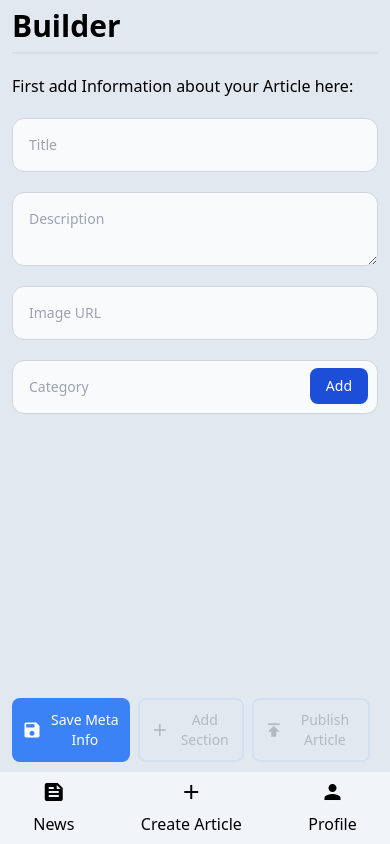
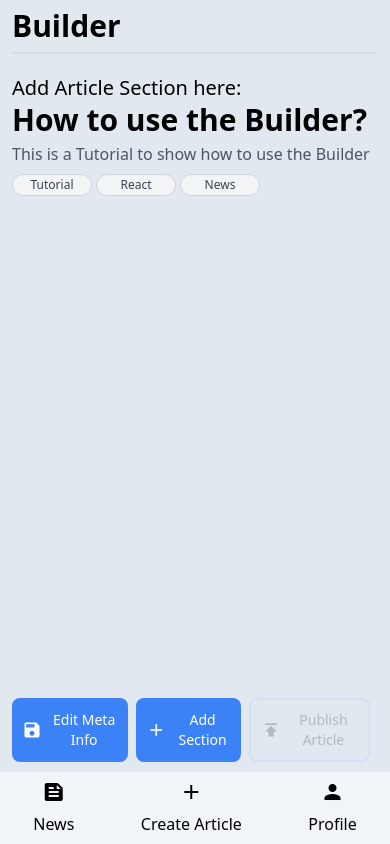
Before and after one commit to AndreiRobertoOleniuc/InformationStream, a React (Create React App) app: page /create in a window 390 px wide. Built offline with nearby package versions, Linux system fonts and the light colour scheme.

Commit message:
Update content block components

```diff
--- a/public/index.html
+++ b/public/index.html
@@ -8,6 +8,10 @@
     <meta
       name="description"
       content="Web site created using create-react-app"
+    />
+    <meta
+      name="viewport"
+      content="width=device-width, initial-scale=1, maximum-scale=1"
     />
     <link rel="apple-touch-icon" href="%PUBLIC_URL%/logo192.png" />
     <!--
--- a/src/components/Article.tsx
+++ b/src/components/Article.tsx
@@ -17,13 +17,27 @@ const ArticleComponent: React.FC<{ article: Article }> = ({ article }) => {
   };
 
   return (
-    <div className="article-container p-4">
-      <h1 className="text-3xl font-bold">{article.title}</h1>
-      {article.sections.map(section => (
-        <div key={section.id} className="section">
-          {section.contentBlocks.map(block => renderContentBlock(block))}
-        </div>
-      ))}
+    <div className="article-container overflow-hidden">
+      <h1 className="text-3xl font-bold mb-1">{article.title}</h1>
+      <img src={article.heroImage} alt="" className="w-2/6 h-auto rounded hidden lg:block" />
+      <p className="text-gray-600 mb-2">{article.description}</p>
+      <div className="flex flex-row flex-wrap mb-2">
+        {article.categories.map(category => (
+          <div key={category} className="flex justify-center items-center font-medium py-1 px-2 rounded-full text-gray-700 bg-gray-100 border border-gray-300 w-20 mr-1 mb-1">
+                <div className="text-xs font-normal leading-none max-w-full flex-initial text-center ">{category}</div>
+          </div>
+        ))}
+      </div>
+
+      <div className="overflow-y-auto overflow-x-hidden max-h-96">
+        {article.sections.map(section => (
+          <div key={section.id} className="section">
+            <h2 className="text-2xl font-bold mb-1">{section.name}</h2>
+            {section.contentBlocks.map(block => renderContentBlock(block))}
+            <button className="mt-2 bg-blue-400 text-white px-4 py-2 rounded w-full">Add Contentblock</button>
+          </div>
+        ))}
+      </div>
     </div>
   );
 };
--- a/src/models/Content/CustomHTMLBlock.ts
+++ /dev/null
@@ -1,4 +0,0 @@
-export interface CustomHTMLBlock {
-  type: "customHtml";
-  htmlContent: string;
-}
--- a/src/models/Content/ImageBlock.ts
+++ b/src/models/Content/ImageBlock.ts
@@ -2,4 +2,5 @@ export interface ImageBlock {
   type: "image";
   url: string;
   caption?: string;
+  mode: "edit" | "view";
 }
--- a/src/models/Content/QuoteBlock.ts
+++ b/src/models/Content/QuoteBlock.ts
@@ -2,4 +2,5 @@ export interface QuoteBlock {
   type: "quote";
   content: string;
   author?: string;
+  mode: "edit" | "view";
 }
--- a/src/models/Content/TextBlock.ts
+++ b/src/models/Content/TextBlock.ts
@@ -1,4 +1,5 @@
 export interface TextBlock {
   type: "text";
-  content: string; // This could be plain text or HTML formatted text
+  content: string;
+  mode: "edit" | "view";
 }
--- a/src/models/Content/VideoBlock.ts
+++ b/src/models/Content/VideoBlock.ts
@@ -1,4 +1,5 @@
 export interface VideoBlock {
   type: "video";
   url: string;
+  mode: "edit" | "view";
 }
--- a/src/pages/CreateArticle.tsx
+++ b/src/pages/CreateArticle.tsx
@@ -1,46 +1,100 @@
 import React, { useState } from 'react';
 import "../styles/Icons.scss"
 import { Section } from '../models/Section';
+import ArticleComponent from '../components/Article';
 
 export default function CreateArticle() {
-    const [categories, setCategories] = useState<string[]>([])
+    const [categories, setCategories] = useState<string[]>(["Tutorial", "React", "News"])
     const [category, setCategory] = useState<string>("")
-    const [title, setTitle] = useState<string>("")
-    const [description, setDescription] = useState<string>("")
-    const [image, setImage] = useState<string>("")
+    const [title, setTitle] = useState<string>("How to use the Builder?")
+    const [description, setDescription] = useState<string>("This is a Tutorial to show how to use the Builder")
+    const [image, setImage] = useState<string>("https://miro.medium.com/v2/resize:fit:1400/1*_6ooq0R60ba3UT5c-QVemA.png")
     const [sections, setSections] = useState<Section[]>([])
-
 
     const addCategory = ()=>{
         if(category==="") return;
         setCategories([...categories, category])
         setCategory("")
     }
-
     const canSectionsBeAdded = title!=="" && description!=="" && image!=="" && categories.length>0
     const canBePublished = canSectionsBeAdded && sections.length !== 0
+    const [isInSectionMode, setIsInSectionMode] = useState<boolean>(true);
+
+    const toggleSectionMode = ()=>{
+        if(canSectionsBeAdded){
+            setIsInSectionMode(!isInSectionMode);
+        }
+    }
+
+    const addSection = ()=>{
+        if(isInSectionMode){
+            setSections([...sections, {
+                id: sections.length,
+                name: "Basic Section",
+                contentBlocks: [
+                    {
+                        type: "text",
+                        content: "Hello World",
+                        mode: "edit"
+                    }
+                ],
+            }])
+            console.log(sections)
+        }
+    }
 
     return (
         <div className="w-full px-3 py-2 h-full bg-slate-200 flex flex-col justify-between">
             <div className="builder w-full flex-col">
                 <h1 className="text-3xl font-semibold mb-2">Builder</h1>
                 <div className="h-0.5 w-full bg-slate-300 opacity-50"></div>
+                {isInSectionMode ?
+                <div>
+                    <p className="mt-5 text-xl">Add Article Section here:</p>
+                    <ArticleComponent article={
+                        {
+                            title: title,
+                            description: description,
+                            heroImage: image,
+                            author:"default",
+                            publishedAt: new Date(),
+                            categories: categories,
+                            sections: sections
+                        }
+                    }/>
+                </div> :
+                <div>
                     <p className="mt-5">First add Information about your Article here:</p>
                     <div className="mt-5">
                         <label className="mb-2 text-sm font-medium text-gray-900 sr-only">Title</label>
-                    <input type="text" id="title" className="block w-full p-4 text-sm text-gray-900 border border-gray-300 rounded-xl bg-gray-50 focus:ring-blue-500 focus:border-blue-500  " placeholder="Title" required value={title} onChange={(e)=>setTitle(e.target.value)}/>
+                        <input type="text"
+                        id="title"
+                        className="block w-full p-4 text-sm text-gray-900 border border-gray-300 rounded-xl bg-gray-50 focus:ring-blue-500 focus:border-blue-500  "
+                        placeholder="Title"
+                        required
+                        value={title}
+                        onChange={(e)=>setTitle(e.target.value)}/>
                     </div>
                     <div className="mt-5">
                         <label className="mb-2 text-sm font-medium text-gray-900 sr-only">Description</label>
-                    <textarea id="description" className="block w-full p-4 text-sm text-gray-900 border border-gray-300 rounded-xl bg-gray-50 focus:ring-blue-500 focus:border-blue-500  " placeholder="Description" required value={description} onChange={(e)=>setDescription(e.target.value)}/>
+                        <textarea id="description"
+                        className="block w-full p-4 text-sm text-gray-900 border border-gray-300 rounded-xl bg-gray-50 focus:ring-blue-500 focus:border-blue-500  "
+                        placeholder="Description"
+                        required
+                        value={description}
+                        onChange={(e)=>setDescription(e.target.value)}/>
                     </div>
                     <div className="mt-5">
                         <label className="mb-2 text-sm font-medium text-gray-900 sr-only">Hero Image URL</label>
-                    <input type="text" id="image" className="block w-full p-4 text-sm text-gray-900 border border-gray-300 rounded-xl bg-gray-50 focus:ring-blue-500 focus:border-blue-500  " placeholder="Image URL" required value={image} onChange={(e)=>setImage(e.target.value)}/>
+                        <input type="text" id="image" className="block w-full p-4 text-sm text-gray-900 border border-gray-300 rounded-xl bg-gray-50 focus:ring-blue-500 focus:border-blue-500  "
+                        placeholder="Image URL"
+                        required
+                        value={image}
+                        onChange={(e)=>setImage(e.target.value)}/>
                     </div>
                     <div className="mt-5">
                         {categories.map((category, index) => (
-                        <span key={index} className="text-sm text-gray-900 border border-gray-300 rounded-xl bg-gray-50 px-4 py-2.5 me-2 inline-flex items-center">
+                            <span key={index} className="text-sm text-gray-900 border border-gray-300 rounded-xl bg-gray-50 px-4 py-2.5 me-2 inline-flex items-center mb-1">
                                 {category}
                                 <span className="material-icons smallIcon ml-2 cursor-pointer" onClick={()=>setCategories(categories.filter((cat, i)=>index!==i))}>
                                     close
@@ -49,7 +103,7 @@ export default function CreateArticle() {
                         )
                         )}
                     </div>
-                <div className="mt-5">
+                    <div className="mt-4">
                         <label className="mb-2 text-sm font-medium text-gray-900 sr-only">category</label>
                         <div className="relative">
                             <input type="text" id="search" className="lock w-full p-4 text-sm text-gray-900 border border-gray-300 rounded-xl bg-gray-50 focus:ring-blue-500 focus:border-blue-500 "
@@ -62,20 +116,25 @@ export default function CreateArticle() {
                         </div>
                     </div>
                 </div>
-            <div className="action-bar flex flex-row ">
-                <button type="button" className="text-white bg-blue-500 hover:bg-blue-600 font-medium rounded-lg text-sm px-2.5 py-2.5 text-center inline-flex items-center me-2 cursor-pointer">
+                }
+            </div>
+            <div className="flex flex-row">
+                <button type="button" className="text-white bg-blue-500 hover:bg-blue-600 font-medium rounded-lg text-sm px-2.5 py-2.5 text-center inline-flex items-center me-2 cursor-pointer" onClick={toggleSectionMode}>
                     <span className="material-icons smallIcon mr-2">
                     save
                     </span>
-                    Save Meta Info
+                    {isInSectionMode ?  "Edit Meta Info":  "Save Meta Info"}
                 </button>
-                <button type="button" className={` font-medium rounded-lg text-sm px-2.5  py-2.5 text-center inline-flex items-center me-2 ${canSectionsBeAdded ?"text-white bg-blue-500 hover:bg-blue-600": "border-blue-300 border-2 text-black opacity-20 cursor-pointer" }`} disabled={!canSectionsBeAdded}>
+                <button type="button"
+                    className={` font-medium rounded-lg text-sm px-2.5  py-2.5 text-center inline-flex items-center me-2 ${isInSectionMode  ?"text-white bg-blue-500 hover:bg-blue-600": "border-blue-300 border-2 text-black opacity-20 cursor-pointer" }`}
+                    disabled={!isInSectionMode}
+                    onClick={addSection}>
                     <span className="material-icons smallIcon mr-2">
                     add
                     </span>
                     Add Section
                 </button>
-                <button type="button" className={` font-medium rounded-lg text-sm px-2.5  py-2.5 text-center inline-flex items-center me-2  ${canBePublished ? "text-white bg-blue-500 hover:bg-blue-600": "border-blue-300 border-2 text-black opacity-20 cursor-pointer" }`} disabled={!canBePublished}>
+                <button type="button" className={`font-medium rounded-lg text-sm px-2.5  py-2.5 self-end text-center inline-flex items-center me-2  ${canBePublished ? "text-white bg-blue-500 hover:bg-blue-600": "border-blue-300 border-2 text-black opacity-20 cursor-pointer" }`} disabled={!canBePublished}>
                     <span className="material-icons smallIcon mr-2">
                     publish
                     </span>
```
Also changed, not shown: src/components/blocks/ImageBlock.tsx (+49 -6 lines), src/components/blocks/TextBlock.tsx (+46 -7 lines), src/models/Section.ts (+1 -7 lines), tailwind.config.js (+6 -1 lines). Lines whose indentation alone changed are shown as unchanged.
